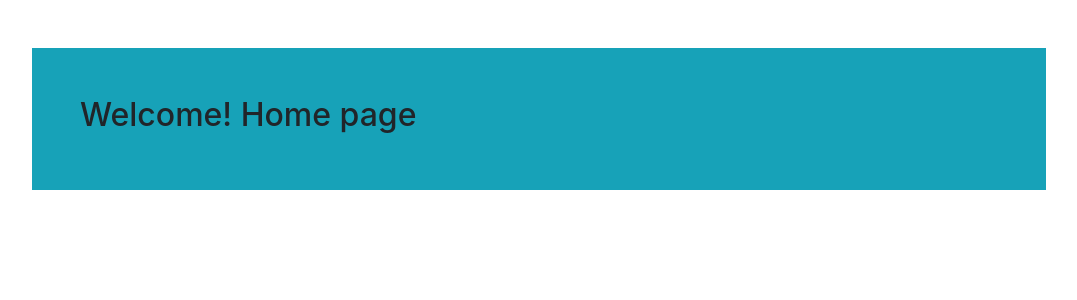
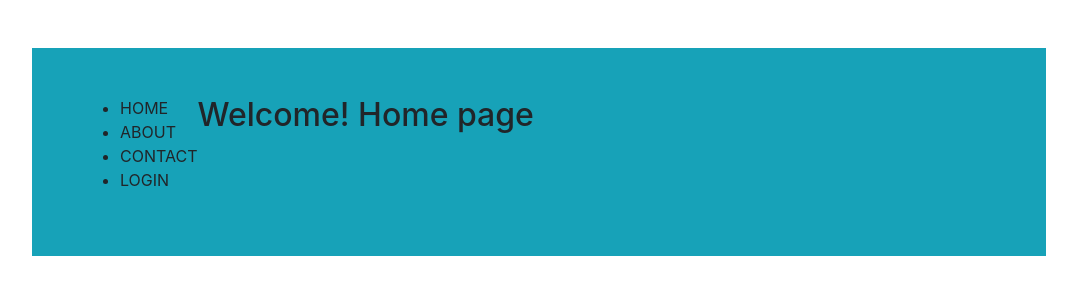
Before and after one commit to jewelcse/login-registeration-in-php, a PHP site: page / in a window 1280 px wide. Shown: the top 300 px of the page, without its empty margins (101-1178 px from the left). Run offline with PHP 8.4, Linux system fonts and the light colour scheme.

Commit message:
navigation bar add

```diff
--- a/index.php
+++ b/index.php
@@ -13,6 +13,14 @@
 <body>
     <div class="container">
         <div class="row bg-info p-5 m-5">
+        <nav>
+            <ul>
+            <li>HOME</li>
+            <li>ABOUT</li>
+            <li>CONTACT</li>
+            <li>LOGIN</li>
+            </ul>
+        </nav>
            <h2>Welcome! Home page</h2>
         </div>
     </div>
```
Also changed, not shown: css/style.css (added).
